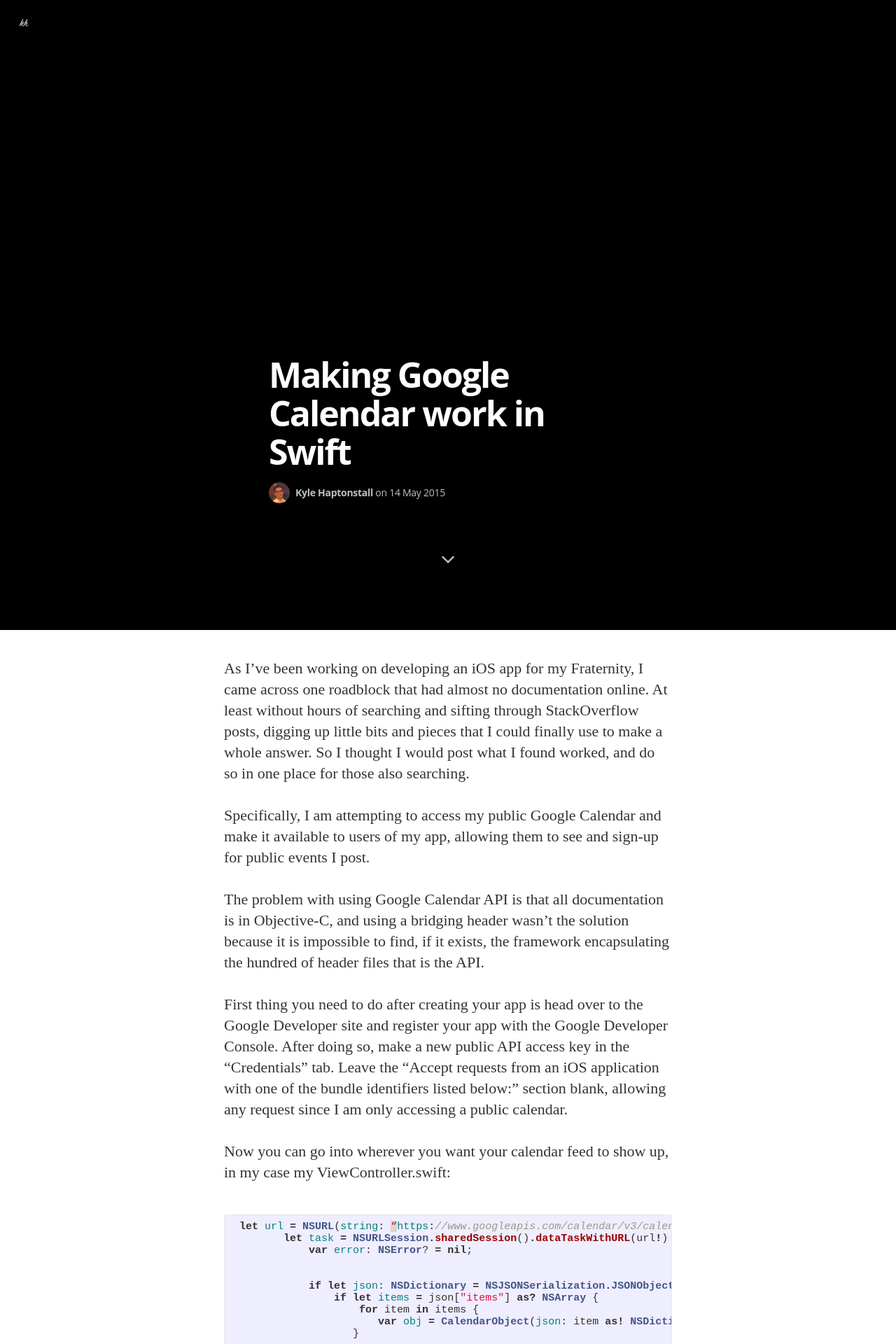
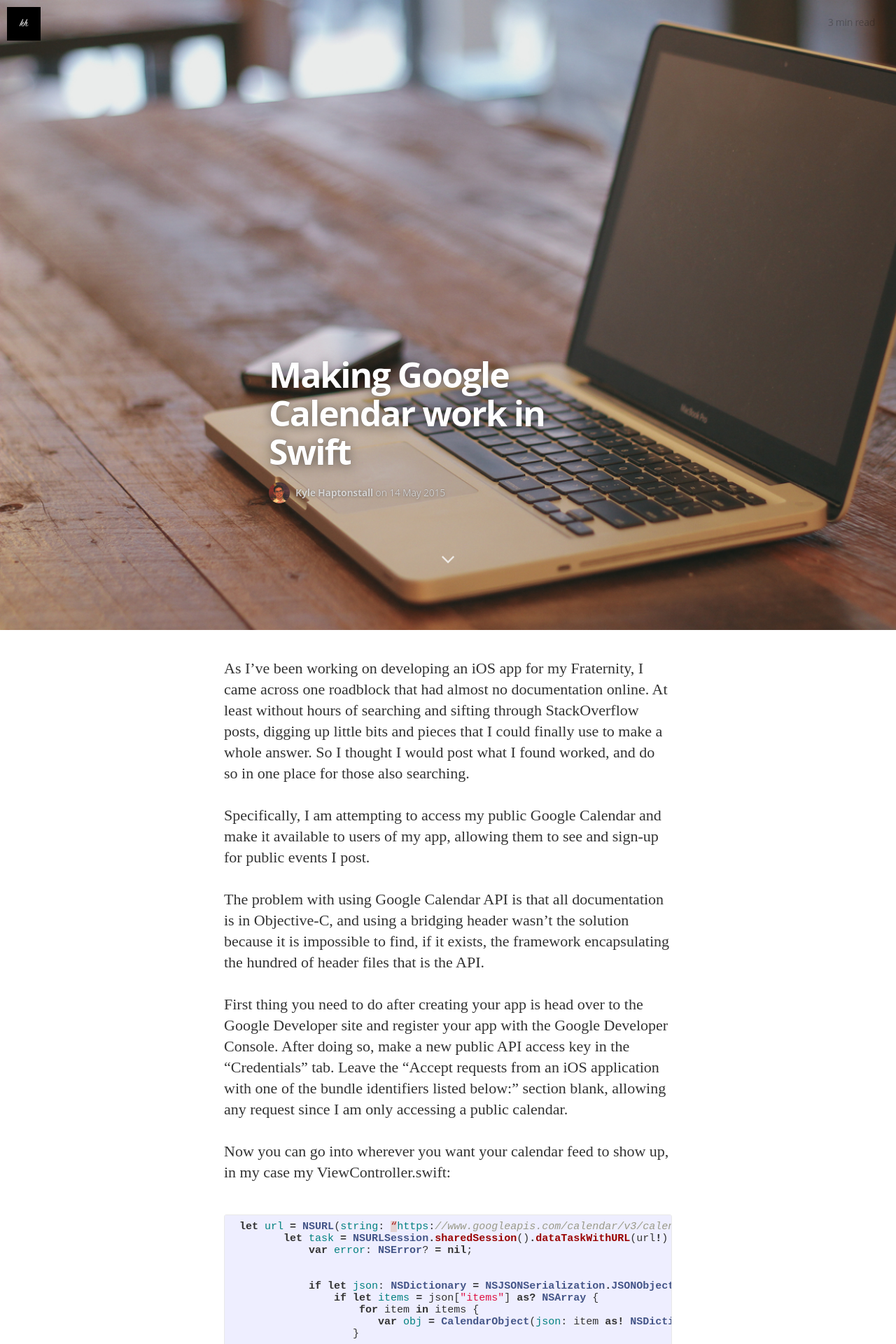
Before and after one commit to khaptonstall/khaptonstall.github.io, a Jekyll site: the page built from _posts/2014-05-14-making-google-calendar-work-in-swift.md, in a window 1280 px wide. Shown: the top 1920 px of the page at 70% size. Built offline with Jekyll 4.4.1, drawn with Linux system fonts in a browser that asks for light colours; nearby versions of some CDN libraries; some web fonts are replaced; Markdown is read by kramdown in place of the engine named in the settings.

Commit message:
Updated calendar swift blog

```diff
--- a/_posts/2014-05-14-making-google-calendar-work-in-swift.md
+++ b/_posts/2014-05-14-making-google-calendar-work-in-swift.md
@@ -4,7 +4,7 @@
 date:   2015-05-14 18:45:00
 categories: projects
 tags: swift google-calendar json
-image: /assets/article_images/2014-08-29-welcome-to-jekyll/default.jpg
+image: /assets/article_images/2015-05-14-making-google-calendar-work-in-swift/default.jpg
 ---
 
 As I've been working on developing an iOS app for my Fraternity, I came across one roadblock that had almost no documentation online. At least without hours of searching and sifting through StackOverflow posts, digging up little bits and pieces that I could finally use to make a whole answer. So I thought I would post what I found worked, and do so in one place for those also searching.
```
Also changed, not shown: 2 other files.
